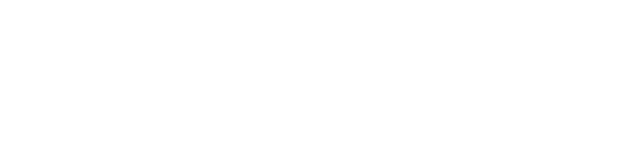
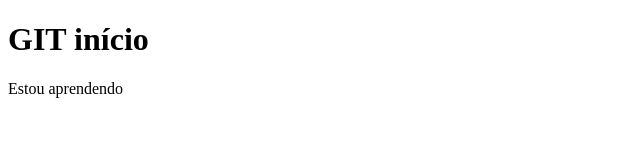
Before and after one commit to Ruandws/tutorial_git, a plain HTML site: page index.html in a window 1280 px wide. Shown: the whole page, without its empty margins (0-640 px from the left). Drawn offline with Linux system fonts and the light colour scheme.

Commit message:
Criei Título e Parágrafo

```diff
--- a/index.html
+++ b/index.html
@@ -6,6 +6,7 @@
     <title>Tutorial de Git</title>
 </head>
 <body>
-
+    <h1>GIT início</h1>
+    <p>Estou aprendendo</p>
 </body>
 </html>
```
